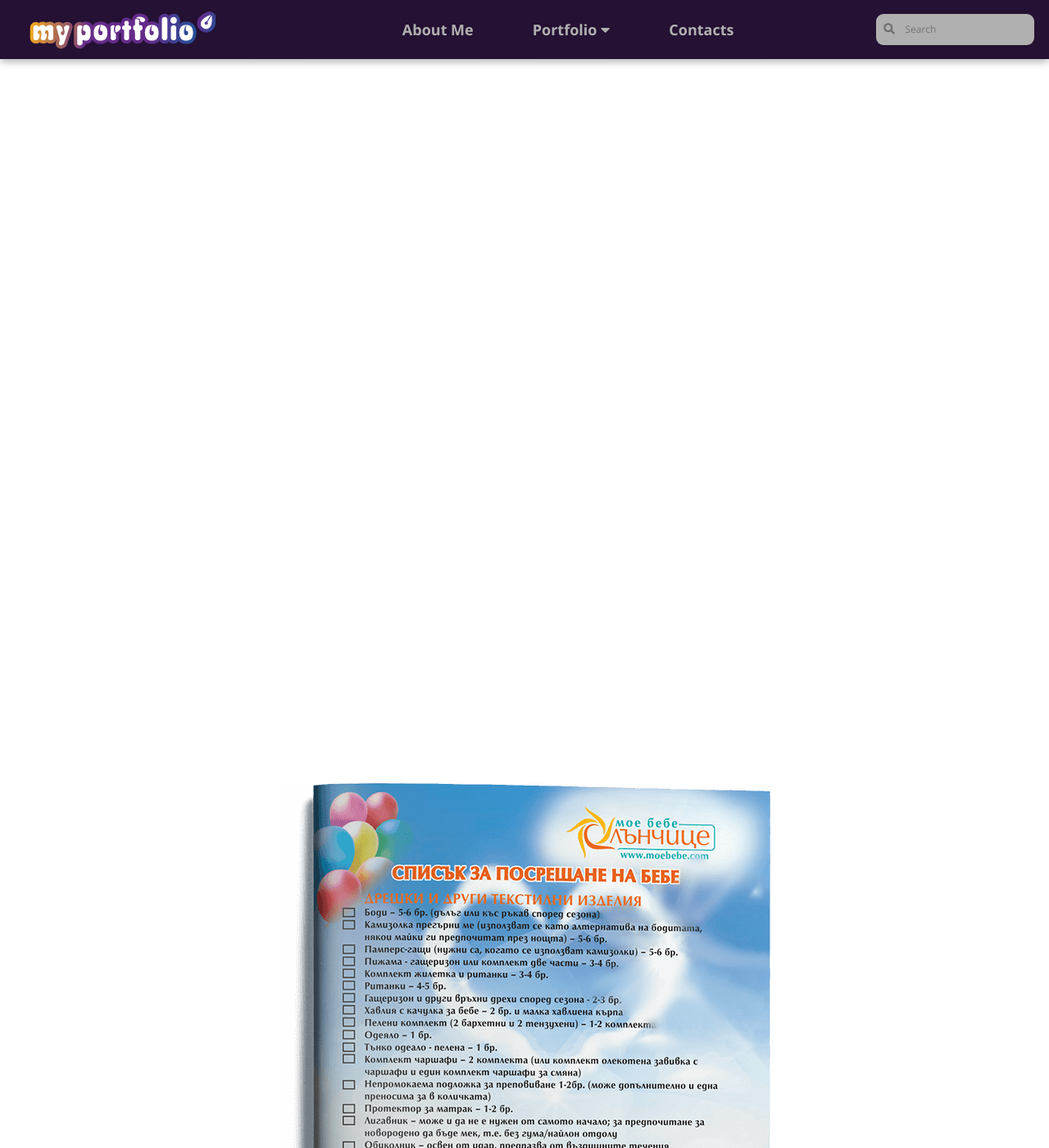
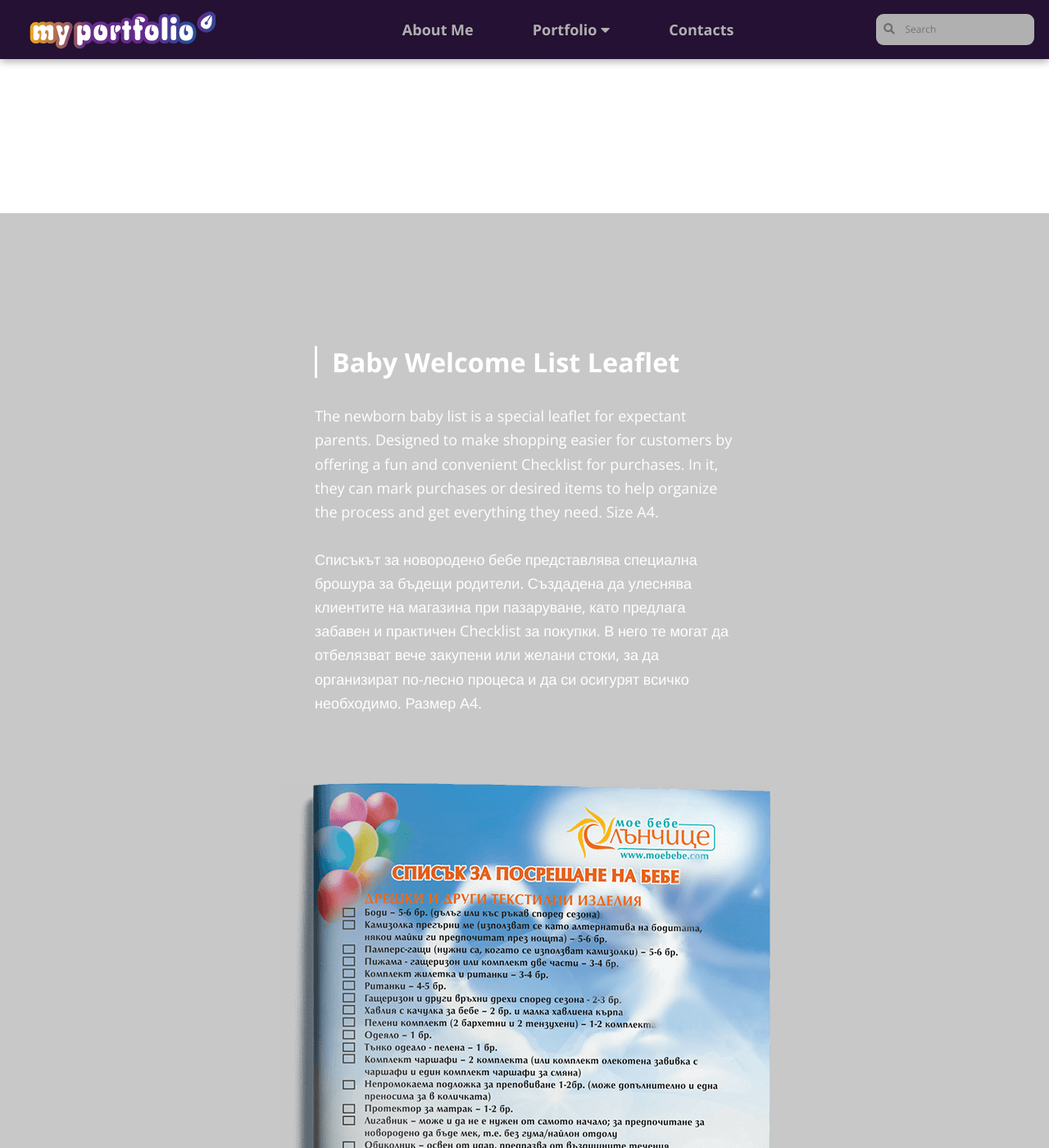
Before and after one commit to LiliyaMilanova/myportfolio, a Jekyll site: the page built from graphic-design-sunshane-shop.html, in a window 1280 px wide and 1400 px high, scrolled down 5610 px. Shown: the whole window at 82% size. Built offline with Jekyll 4.4.1, drawn with Linux system fonts in a browser that asks for light colours; nearby versions of some CDN libraries.

Commit message:
Update styles.css

```diff
--- a/css/styles.css
+++ b/css/styles.css
@@ -482,8 +482,7 @@ text-align: center;
     flex-direction: column;
     background-size: cover;
     background-repeat: no-repeat;
-    background-color: rgb(200, 200, 200),
-    url(/myportfolio/images/background-graphic-design-studentski.jpg);
+    background-color: rgb(200, 200, 200);
     padding: 9rem 0;
 }
 
```
